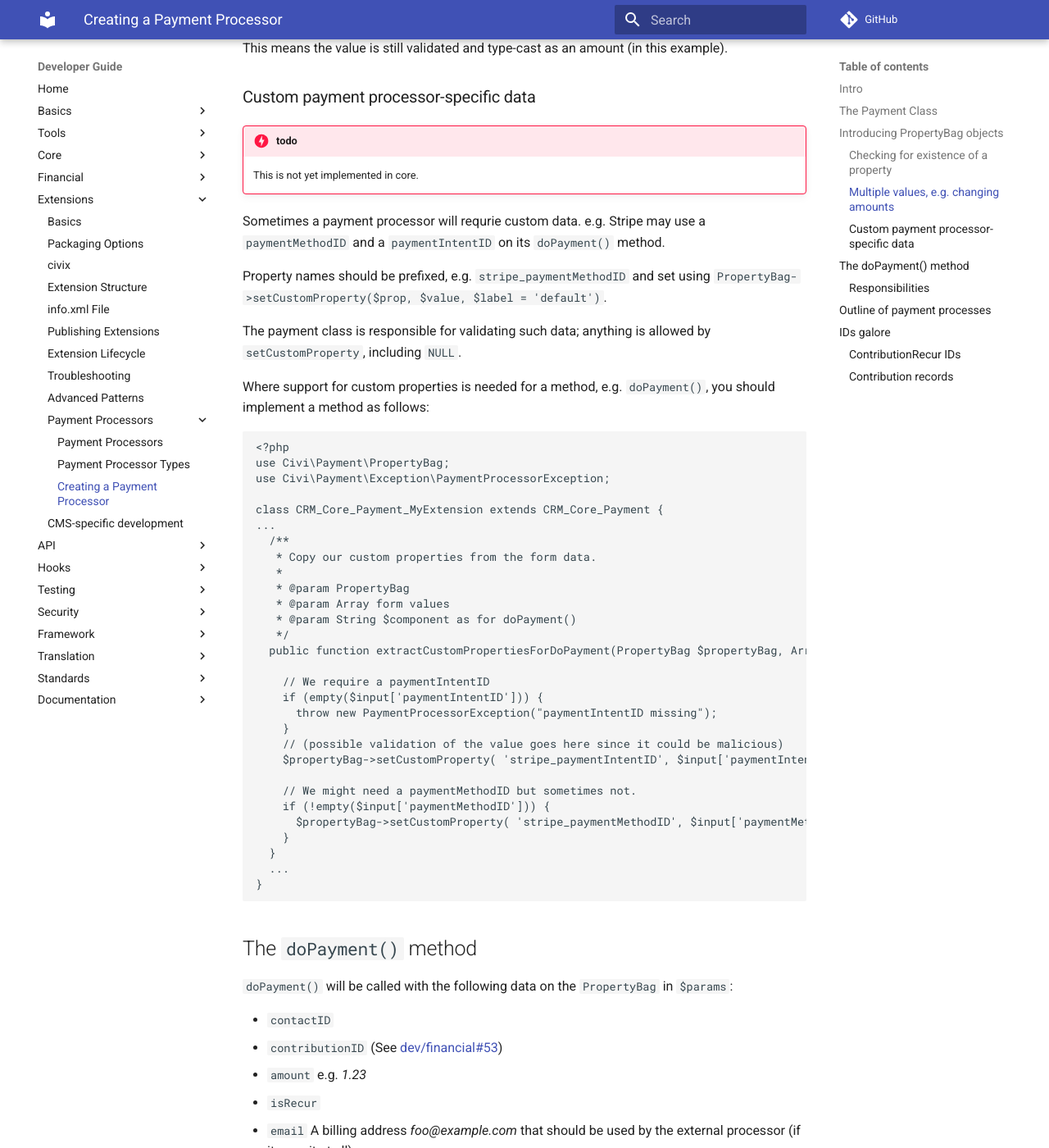
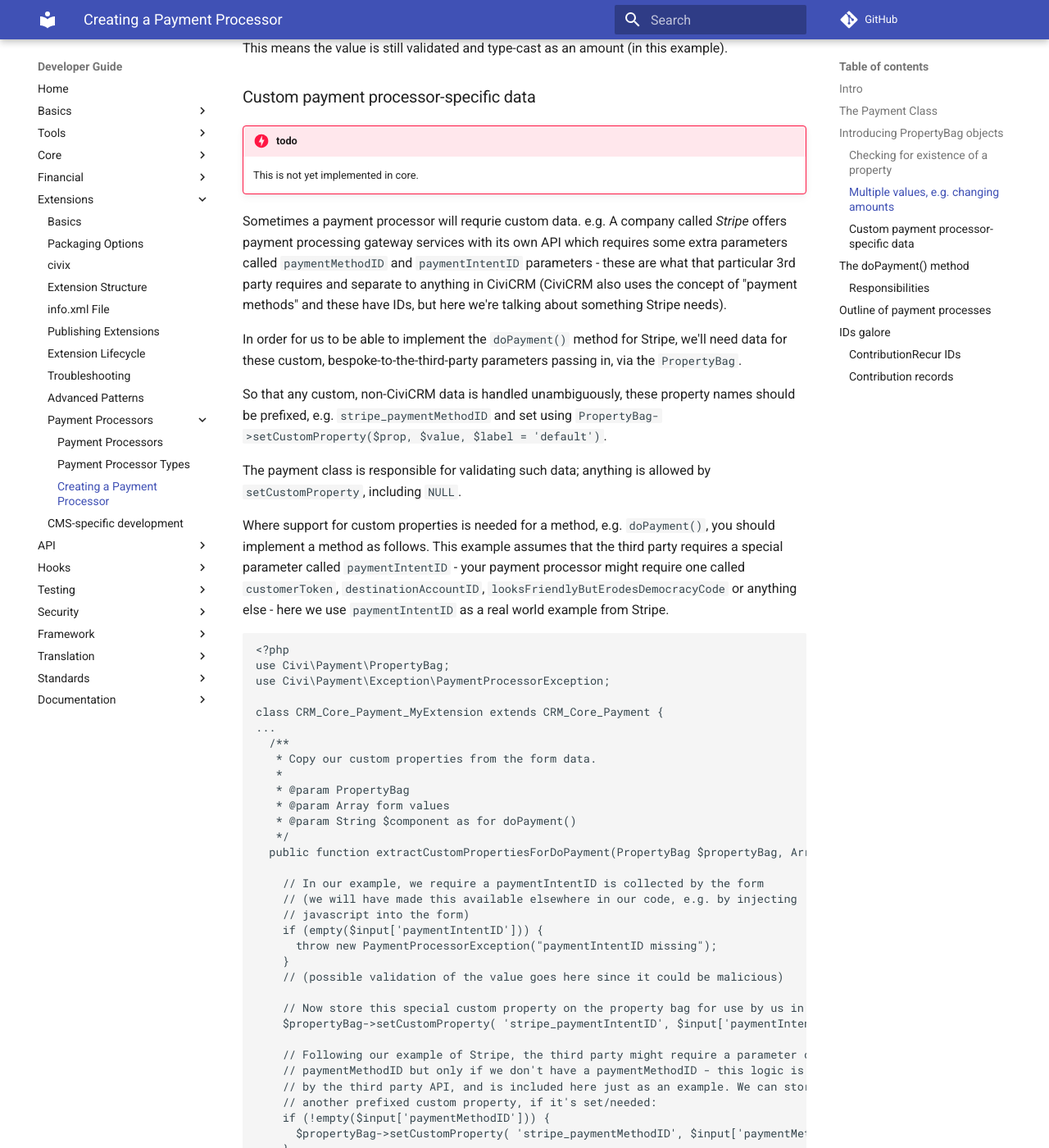
Before and after one commit to civicrm/civicrm-dev-docs, an MkDocs documentation site: the page built from docs/extensions/payment-processors/create.md, in a window 1280 px wide and 1400 px high, scrolled down 2751 px. Shown: the whole window at 82% size. Built offline with MkDocs 1.6.1 and Material for MkDocs 9.7.7, drawn with Linux system fonts in a browser that asks for light colours; comment, search, counter and statistics services are not loaded.

Commit message:
Improve payment processor creation docs

````diff
--- a/docs/extensions/payment-processors/create.md
+++ b/docs/extensions/payment-processors/create.md
@@ -87,13 +87,15 @@ This means the value is still validated and type-cast as an amount (in this exam
 !!! danger "todo"
     This is not yet implemented in core.
 
-Sometimes a payment processor will requrie custom data. e.g. Stripe may use a `paymentMethodID` and a `paymentIntentID` on its `doPayment()` method.
+Sometimes a payment processor will requrie custom data. e.g. A company called <em>Stripe</em> offers payment processing gateway services with its own API which requires some extra parameters called `paymentMethodID` and `paymentIntentID` parameters - these are what that particular 3rd party requires and separate to anything in CiviCRM (CiviCRM also uses the concept of "payment methods" and these have IDs, but here we're talking about something Stripe needs).
 
-Property names should be prefixed, e.g. `stripe_paymentMethodID` and set using `PropertyBag->setCustomProperty($prop, $value, $label = 'default')`.
+In order for us to be able to implement the `doPayment()` method for Stripe, we'll need data for these custom, bespoke-to-the-third-party parameters passing in, via the `PropertyBag`.
+
+So that any custom, non-CiviCRM data is handled unambiguously, these property names should be prefixed, e.g. `stripe_paymentMethodID` and set using `PropertyBag->setCustomProperty($prop, $value, $label = 'default')`.
 
 The payment class is responsible for validating such data; anything is allowed by `setCustomProperty`, including `NULL`.
 
-Where support for custom properties is needed for a method, e.g. `doPayment()`, you should implement a method as follows:
+Where support for custom properties is needed for a method, e.g. `doPayment()`, you should implement a method as follows. This example assumes that the third party requires a special parameter called `paymentIntentID` - your payment processor might require one called `customerToken`, `destinationAccountID`, `looksFriendlyButErodesDemocracyCode` or anything else - here we use `paymentIntentID` as a real world example from Stripe.
 
 ```php
 <?php
@@ -111,14 +113,21 @@ class CRM_Core_Payment_MyExtension extends CRM_Core_Payment {
    */
   public function extractCustomPropertiesForDoPayment(PropertyBag $propertyBag, Array $input, $component = 'contribute') {
 
-    // We require a paymentIntentID
+    // In our example, we require a paymentIntentID is collected by the form
+    // (we will have made this available elsewhere in our code, e.g. by injecting
+    // javascript into the form)
     if (empty($input['paymentIntentID'])) {
       throw new PaymentProcessorException("paymentIntentID missing");
     }
     // (possible validation of the value goes here since it could be malicious)
+
+    // Now store this special custom property on the property bag for use by us in doPayment
     $propertyBag->setCustomProperty( 'stripe_paymentIntentID', $input['paymentIntentID']);
 
-    // We might need a paymentMethodID but sometimes not.
+    // Following our example of Stripe, the third party might require a parameter called
+    // paymentMethodID but only if we don't have a paymentMethodID - this logic is dictated
+    // by the third party API, and is included here just as an example. We can store this on
+    // another prefixed custom property, if it's set/needed:
     if (!empty($input['paymentMethodID'])) {
       $propertyBag->setCustomProperty( 'stripe_paymentMethodID', $input['paymentMethodID']);
     }
````
